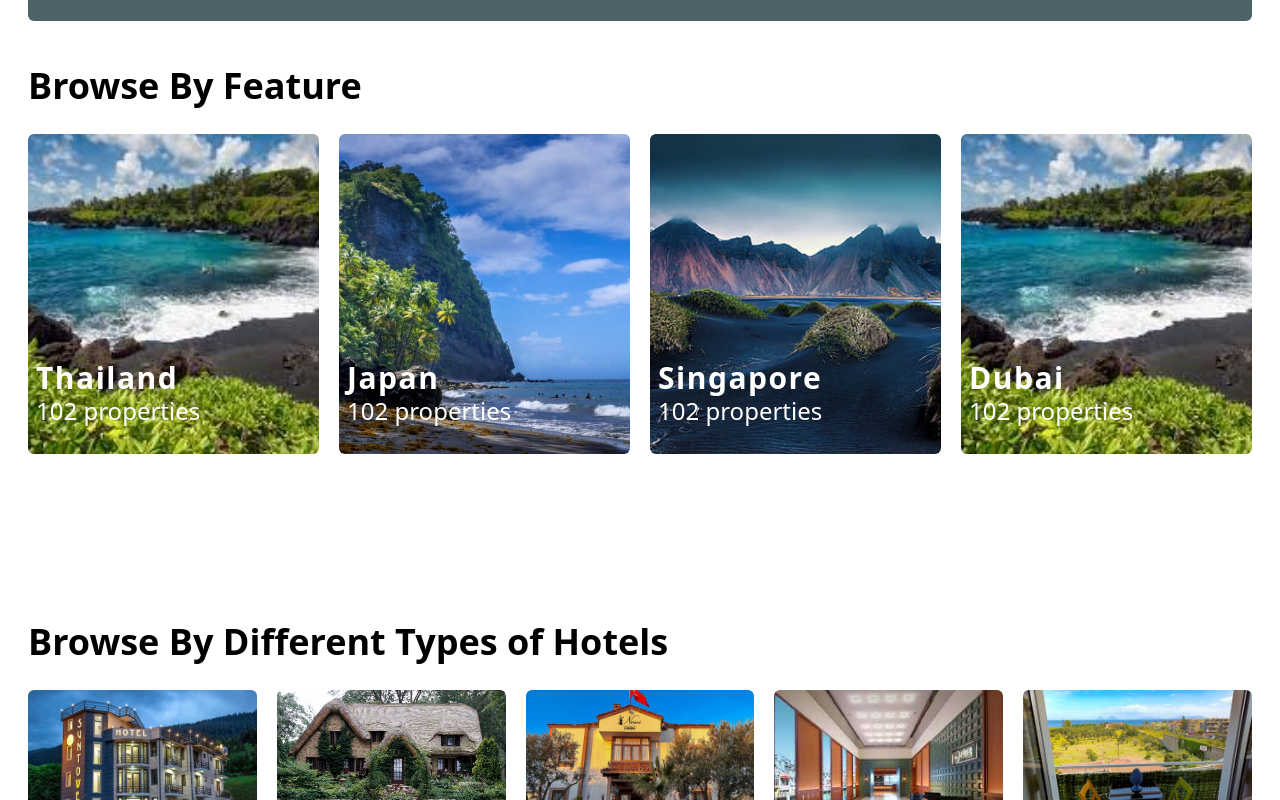
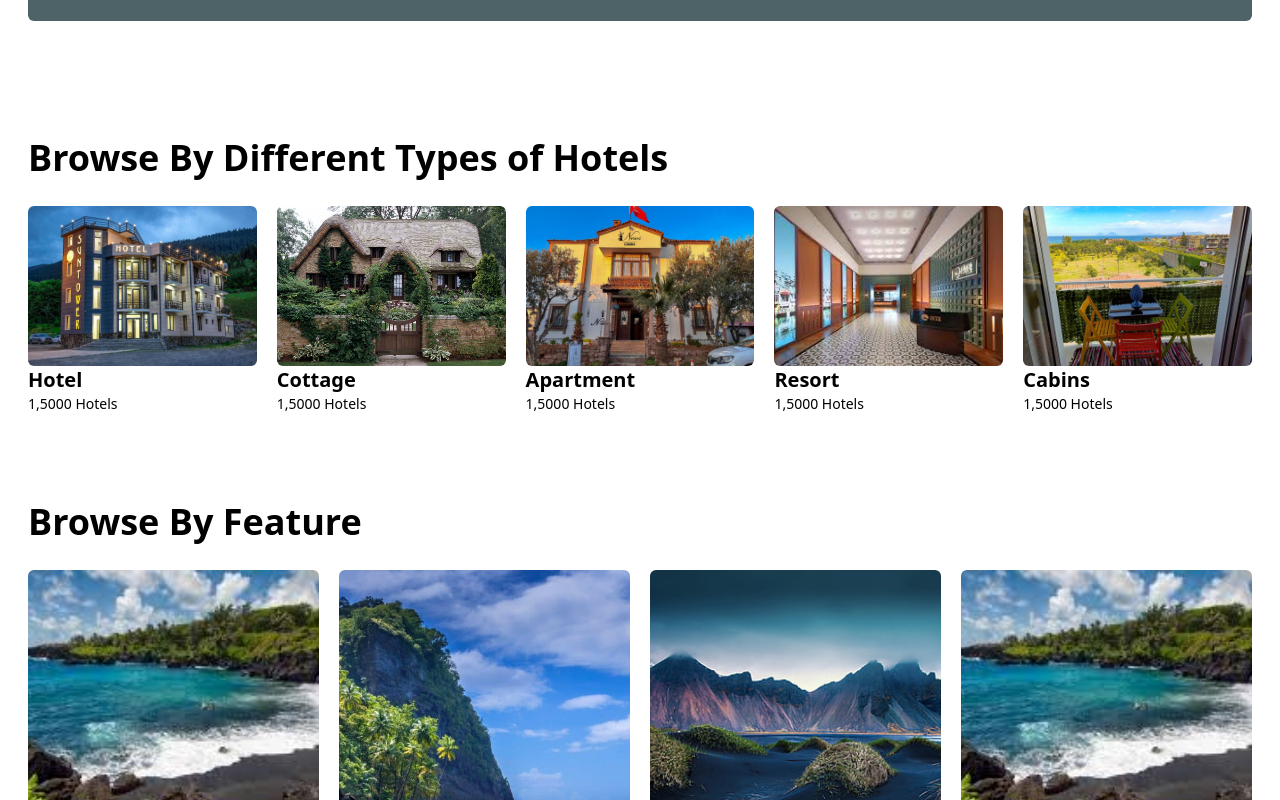
Before and after one commit to farzanapomy/Travella-app, a React (Vite) app in the folder app/: page / in a window 1280 px wide. Shown: the part 680-1480 px from the top of the page. Built offline with nearby package versions, Linux system fonts and the light colour scheme.

Commit message:
up-homepage

```diff
--- a/app/src/pages/Containers/Home/Home.jsx
+++ b/app/src/pages/Containers/Home/Home.jsx
@@ -20,8 +20,8 @@ const Home = () => {
         </div>
       </div>
       <LayOut>
+        <BrowseHotel />
         <Featured />
-        <BrowseHotel />
         <Recommended/>
       </LayOut>
     </div>
```
